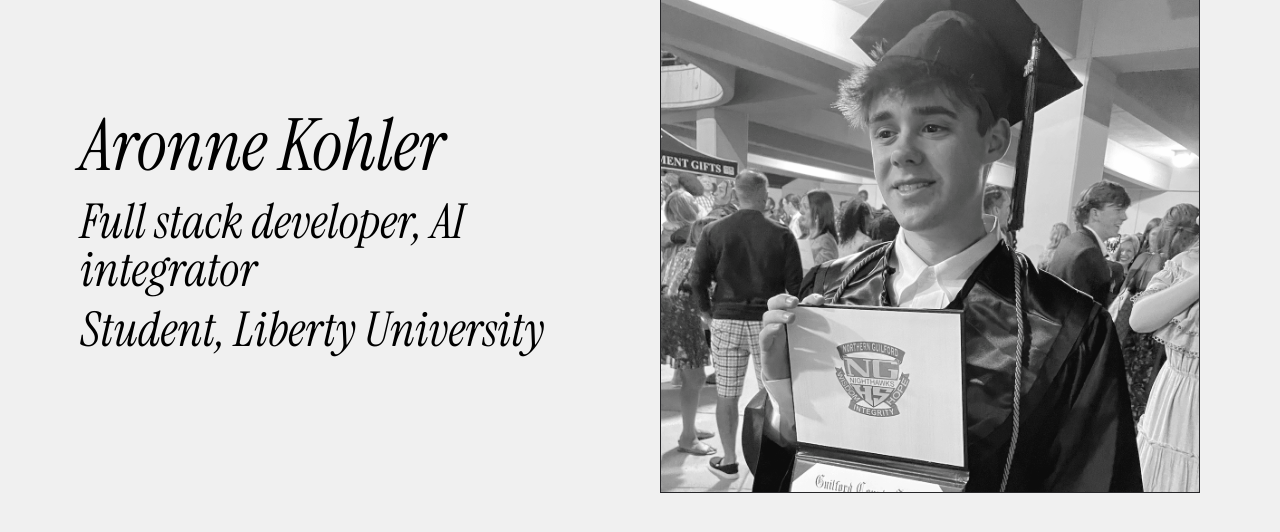
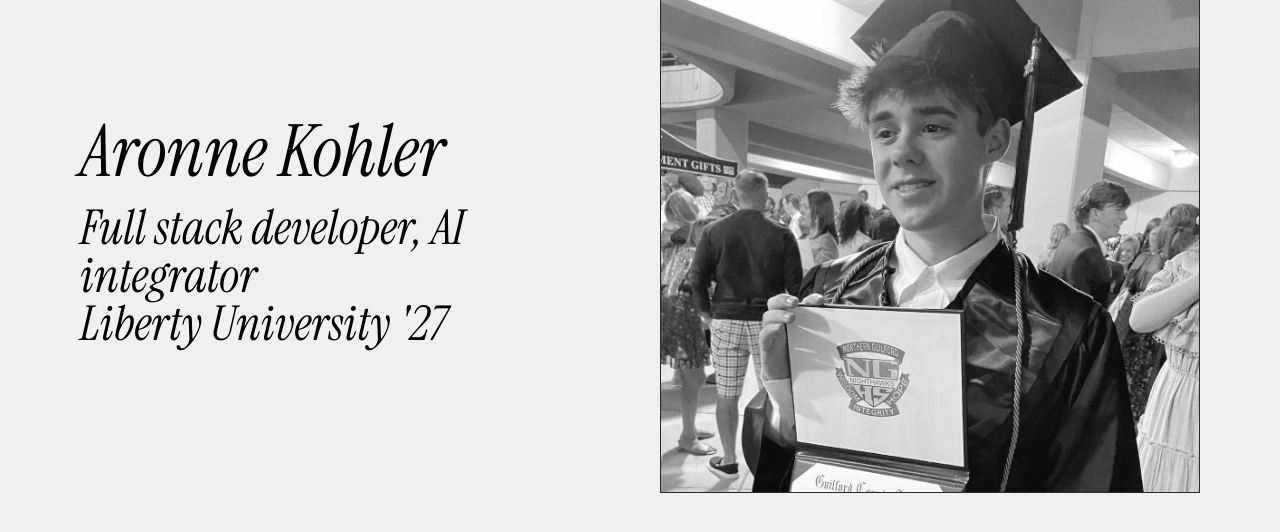
Before and after one commit to AWKohler/mywebsite, a Next.js app: page / in a window 1280 px wide. Shown: the part 808-1340 px from the top of the page. Built offline with nearby package versions, Linux system fonts and the light colour scheme.

Commit message:
fix(content) add date

```diff
--- a/app/components/HomePage.tsx
+++ b/app/components/HomePage.tsx
@@ -162,7 +162,7 @@ export default function HomePage() {
           <h2 className="mb-4">Aronne Kohler</h2>
           <div className="text-2xl md:text-5xl">
             <p>Full stack developer, AI integrator</p>
-            <p className="mt-3">Student, Liberty University</p>
+            <p className="">Liberty University '27</p>
           </div>
         </motion.div>
 
--- a/app/components/MobileHomePage.tsx
+++ b/app/components/MobileHomePage.tsx
@@ -122,7 +122,7 @@ export default function MobileHomePage() {
             <h2 className="">Aronne Kohler</h2>
             <div className="text-2xl md:text-5xl">
               <p>Full stack developer, AI integrator</p>
-              <p>Student, Liberty University</p>
+              <p>Liberty University '27</p>
             </div>
           </div>
 
```
